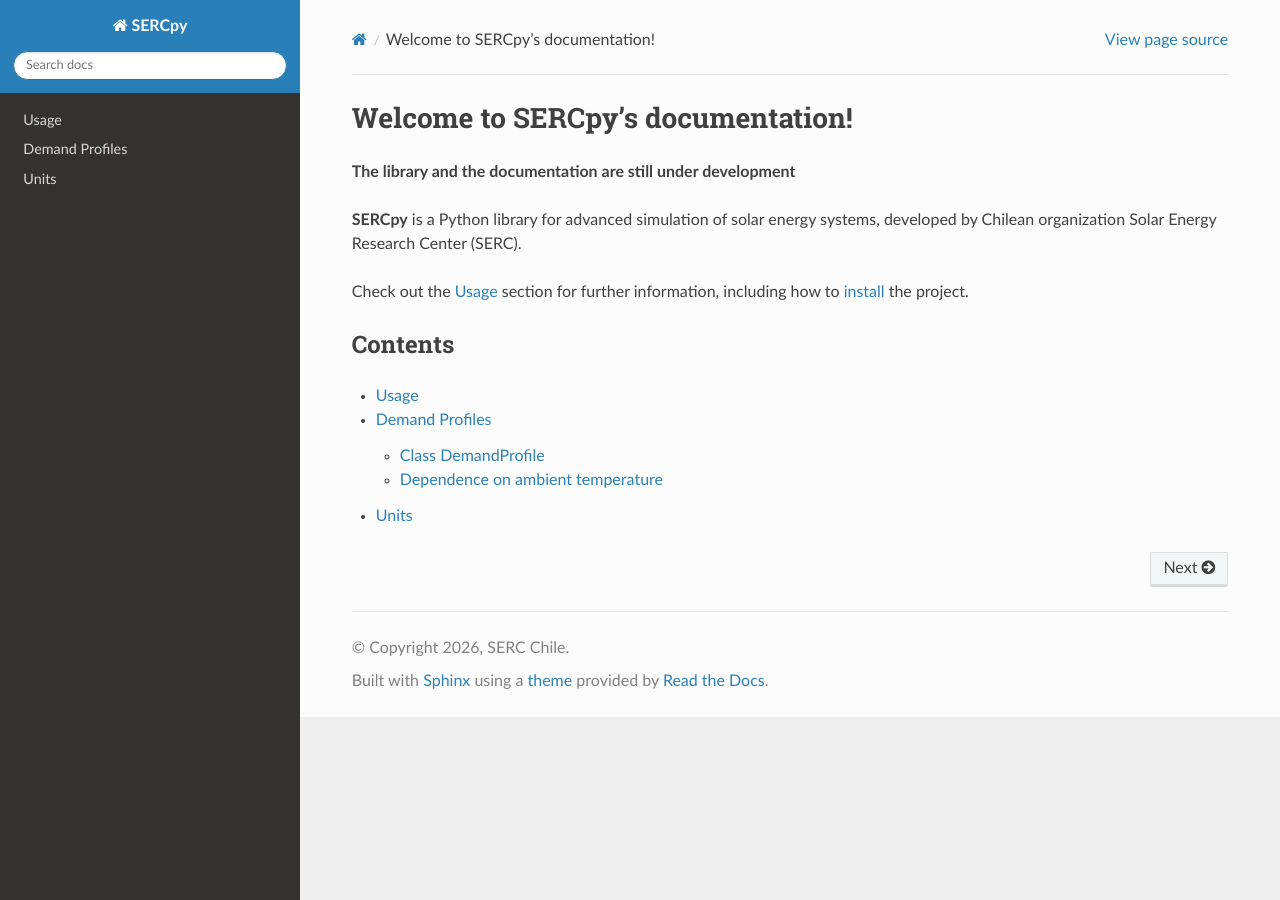
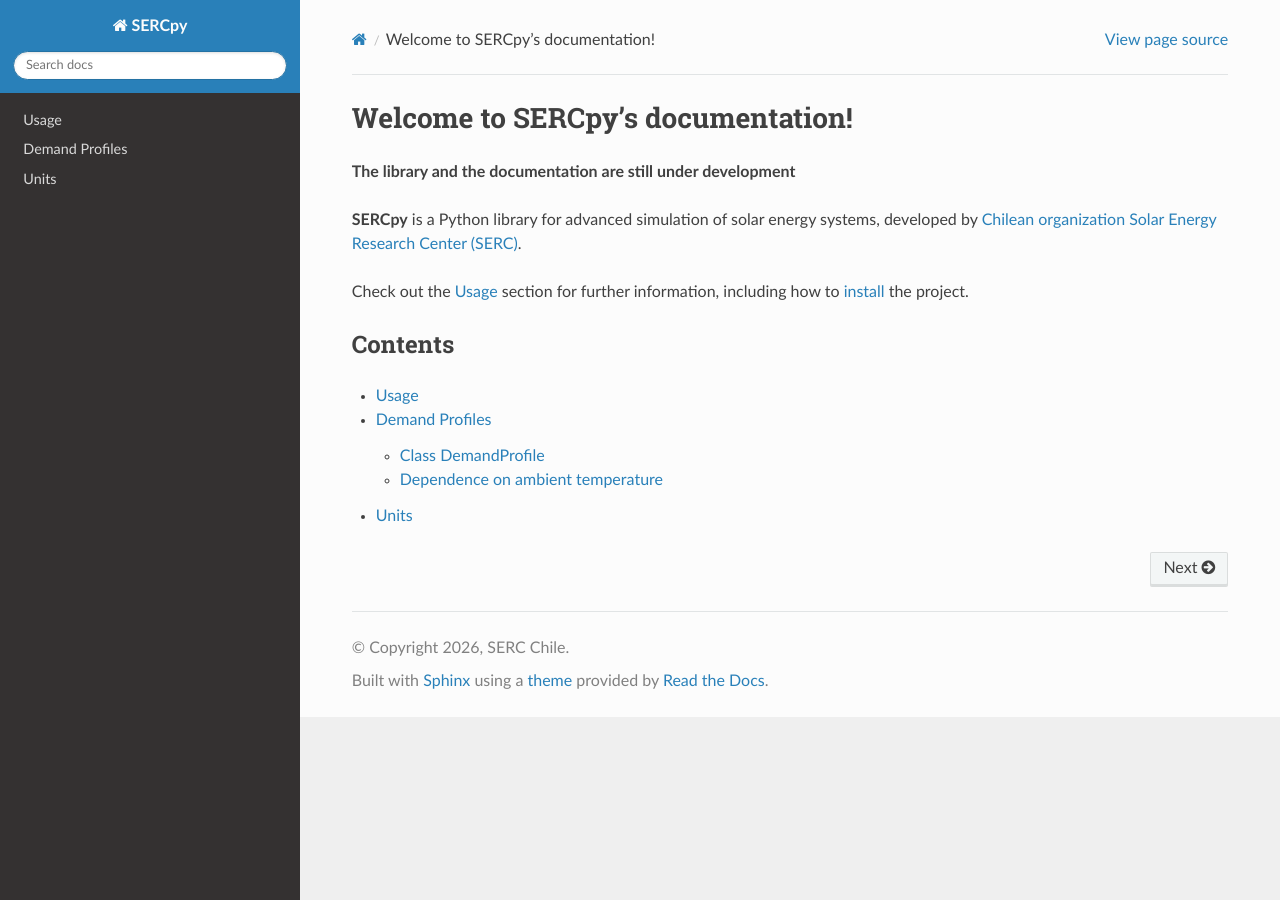
Before and after one commit to serc-chile/SERCpy, a Sphinx documentation site: the page built from docs/source/index.rst, in a window 1280 px wide. Built offline with Sphinx 7.4.7 and the Read the Docs theme 3.1.0, drawn with Linux system fonts in a browser that asks for light colours; pages that are not in the unit, such as notebooks, are missing from menus; part of the change alters nothing that is shown.

```diff
--- a/docs/source/index.rst
+++ b/docs/source/index.rst
@@ -3,7 +3,7 @@ Welcome to SERCpy's documentation!
 
 **The library and the documentation are still under development**
 
-**SERCpy** is a Python library for advanced simulation of solar energy systems, developed by Chilean organization Solar Energy Research Center (SERC).
+**SERCpy** is a Python library for advanced simulation of solar energy systems, developed by `Chilean organization Solar Energy Research Center (SERC) <https://sercchile.cl/en/>`_.
 
 Check out the :doc:`usage` section for further information, including how to :ref:`install <installation>` the project.
 
```
